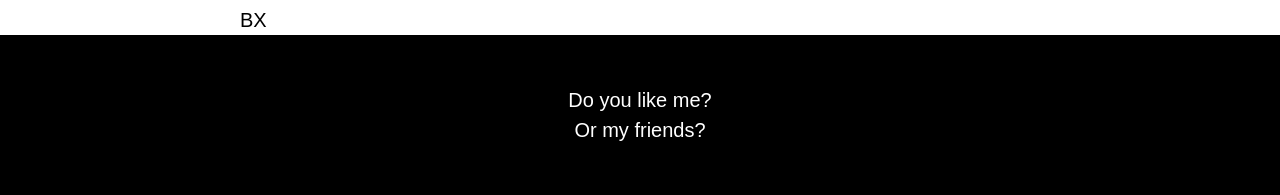
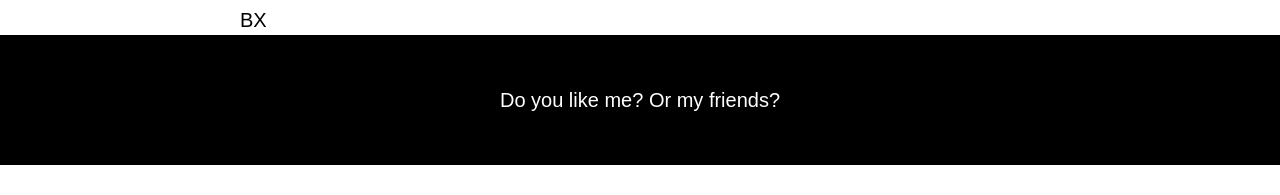
Before and after one commit to innocent0730/DDPexercise, a plain HTML site: page index.html in a window 1280 px wide. Shown: the part 1954-2149 px from the top of the page. After the commit the page ends 2119 px from the top, so only its background shows below. Drawn offline with Linux system fonts and the light colour scheme.

Commit message:
Update index.html

```diff
--- a/index.html
+++ b/index.html
@@ -34,8 +34,10 @@ Likes: Desserts, interesting attractions<br><br>
 	</main>
 
 <footer>
-	<p>Do you like me?</p>
-	<p>Or my friends?</p>
+	<p>Do you like me?</a>
+	Or my friends?</a>
+	<a href="401375379@qq.com" target="_blank"></p>
+
 	</footer>
 
 </body>
```
